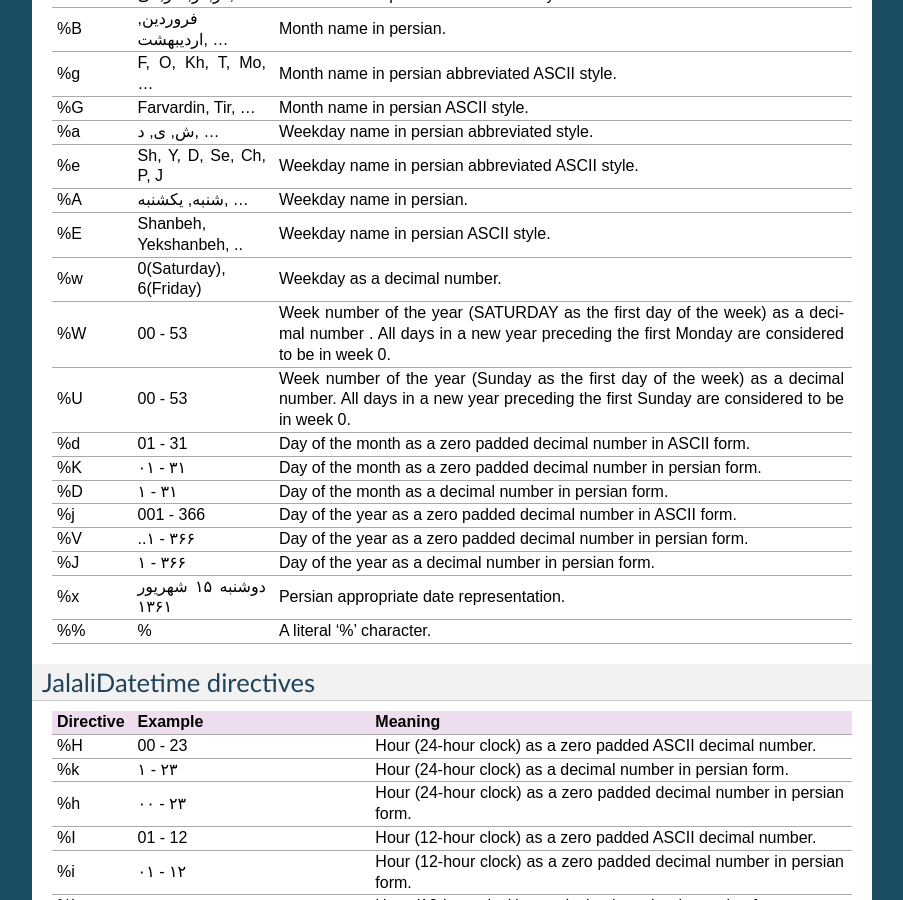
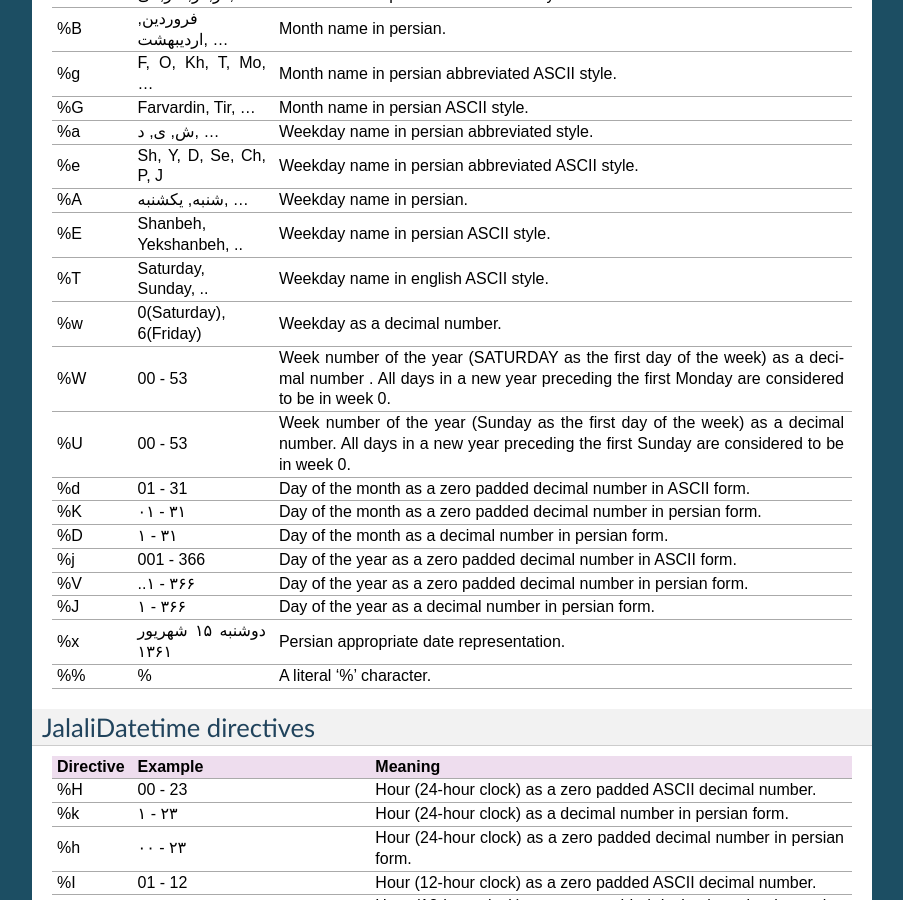
Before and after one commit to pylover/khayyam, a Sphinx documentation site: the page built from sphinx/directives.rst, in a window 1280 px wide and 900 px high, scrolled down 397 px. Shown: the whole window, without its empty margins (198-1101 px from the left). Built offline with Sphinx 7.4.7, drawn with Linux system fonts in a browser that asks for light colours.

Commit message:
Update document

```diff
--- a/sphinx/directives.rst
+++ b/sphinx/directives.rst
@@ -24,6 +24,7 @@
 %e           Sh, Y, D, Se, Ch, P, J     Weekday name in persian abbreviated ASCII style.
 %A           شنبه, یکشنبه, ...          Weekday name in persian.
 %E           Shanbeh, Yekshanbeh, ..    Weekday name in persian ASCII style.
+%T           Saturday, Sunday, ..       Weekday name in english ASCII style.
 %w           0(Saturday), 6(Friday)     Weekday as a decimal number.
 %W           00 - 53                    Week number of the year (SATURDAY as the first day of the week) as a decimal number . All days in a new year preceding the first Monday are considered to be in week 0.
 %U           00 - 53                    Week number of the year (Sunday as the first day of the week) as a decimal number. All days in a new year preceding the first Sunday are considered to be in week 0.
```
